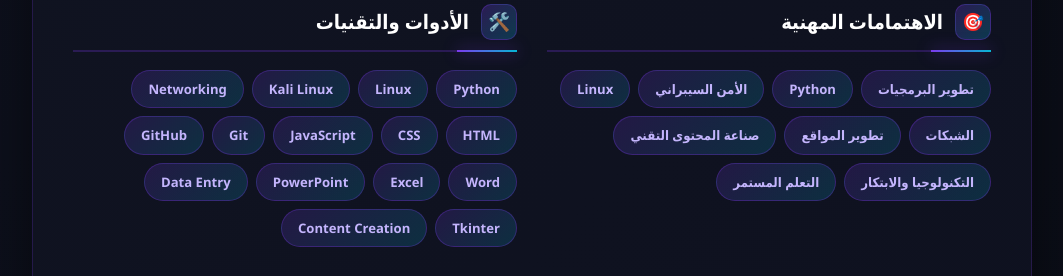
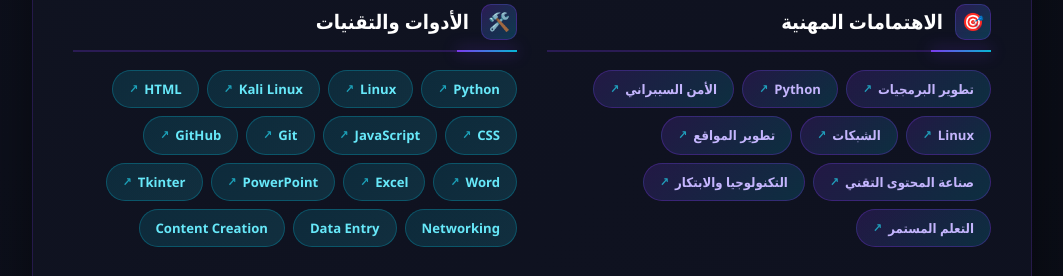
Before and after one commit to showgi249/showgi249.github.io, a plain HTML site: page cv.html in a window 1280 px wide. Shown: the part 3350-3626 px from the top of the page, without its empty margins (108-1171 px from the left). Drawn offline with Linux system fonts and the light colour scheme.

Commit message:
Update cv.html

```diff
--- a/cv.html
+++ b/cv.html
@@ -44,7 +44,6 @@
       z-index: 1;
     }
 
-    /* شريط التنقل العلوي */
     .cv-topbar {
       display: flex;
       justify-content: space-between;
@@ -98,7 +97,6 @@
       box-shadow: 0 12px 30px rgba(124, 58, 237, 0.6);
     }
 
-    /* ورقة السيرة الذاتية */
     .cv-paper {
       background: linear-gradient(135deg, rgba(20, 24, 36, 0.95) 0%, rgba(15, 18, 32, 0.95) 100%);
       border: 1px solid rgba(124, 58, 237, 0.2);
@@ -108,7 +106,6 @@
       backdrop-filter: blur(10px);
     }
 
-    /* الهيدر */
     .cv-header {
       display: flex;
       align-items: center;
@@ -195,7 +192,6 @@
       transform: translateY(-2px);
     }
 
-    /* الأقسام */
     .cv-block {
       margin-bottom: 32px;
       page-break-inside: avoid;
@@ -246,7 +242,6 @@
 
     .cv-block p:last-child { margin-bottom: 0; }
 
-    /* الهدف المهني */
     .goal-box {
       background: linear-gradient(135deg, rgba(124, 58, 237, 0.12), rgba(6, 182, 212, 0.12));
       border: 1px solid rgba(124, 58, 237, 0.3);
@@ -270,14 +265,12 @@
       line-height: 1;
     }
 
-    /* شبكة عمودين */
     .two-col {
       display: grid;
       grid-template-columns: 1fr 1fr;
       gap: 30px;
     }
 
-    /* المهارات */
     .skill {
       margin-bottom: 14px;
     }
@@ -325,7 +318,7 @@
       100% { filter: brightness(1); }
     }
 
-    /* الوسوم */
+    /* ====== الوسوم (Tags) ====== */
     .tags {
       display: flex;
       flex-wrap: wrap;
@@ -333,6 +326,9 @@
     }
 
     .tag {
+      display: inline-flex;
+      align-items: center;
+      gap: 6px;
       padding: 7px 16px;
       background: linear-gradient(135deg, rgba(124, 58, 237, 0.18), rgba(6, 182, 212, 0.18));
       border: 1px solid rgba(124, 58, 237, 0.3);
@@ -341,15 +337,52 @@
       font-size: 0.82rem;
       font-weight: 600;
       transition: all 0.3s;
+      text-decoration: none;
+      cursor: pointer;
     }
 
-    .tag:hover {
-      transform: translateY(-2px);
-      color: #fff;
-      box-shadow: 0 5px 15px rgba(124, 58, 237, 0.4);
+    /* وسم قابل للنقر */
+    .tag-link {
+      position: relative;
     }
 
-    /* المشاريع والخبرات */
+    .tag-link::after {
+      content: '↗';
+      font-size: 0.75rem;
+      color: #22d3ee;
+      opacity: 0.7;
+      transition: all 0.3s;
+    }
+
+    .tag-link:hover {
+      transform: translateY(-3px);
+      color: #fff;
+      background: linear-gradient(135deg, rgba(124, 58, 237, 0.4), rgba(6, 182, 212, 0.4));
+      box-shadow: 0 8px 20px rgba(124, 58, 237, 0.5);
+      border-color: #a78bfa;
+    }
+
+    .tag-link:hover::after {
+      opacity: 1;
+      transform: translate(2px, -2px);
+    }
+
+    /* وسم ثابت غير قابل للنقر */
+    .tag-static {
+      cursor: default;
+    }
+
+    .tag-static:hover {
+      transform: none;
+    }
+
+    /* الوسوم الخاصة بالأدوات */
+    .tag-tool {
+      background: linear-gradient(135deg, rgba(6, 182, 212, 0.15), rgba(34, 211, 238, 0.15));
+      border-color: rgba(6, 182, 212, 0.3);
+      color: #67e8f9;
+    }
+
     .item {
       background: rgba(15, 18, 28, 0.6);
       border: 1px solid rgba(42, 46, 56, 0.8);
@@ -421,7 +454,6 @@
       font-size: 0.9rem;
     }
 
-    /* قائمة الإنجازات */
     .achievements {
       display: grid;
       grid-template-columns: repeat(auto-fit, minmax(250px, 1fr));
@@ -457,7 +489,6 @@
       line-height: 1.6;
     }
 
-    /* الشهادات */
     .cert-item {
       display: flex;
       align-items: flex-start;
@@ -493,7 +524,6 @@
       line-height: 1.5;
     }
 
-    /* الفوتر */
     .cv-footer {
       text-align: center;
       padding-top: 25px;
@@ -507,7 +537,6 @@
       color: #a78bfa;
     }
 
-    /* الجوال */
     @media (max-width: 700px) {
       body { padding: 12px; }
       .cv-paper { padding: 25px 20px; border-radius: 16px; }
@@ -520,36 +549,16 @@
       .cv-topbar { justify-content: center; }
     }
 
-    /* الطباعة */
     @media print {
-      body {
-        background: #fff;
-        color: #000;
-        padding: 0;
-      }
+      body { background: #fff; color: #000; padding: 0; }
       body::before { display: none; }
       .cv-topbar { display: none; }
-      .cv-paper {
-        background: #fff;
-        border: none;
-        box-shadow: none;
-        padding: 20px;
-      }
-      .cv-name {
-        background: none;
-        -webkit-text-fill-color: #7c3aed;
-        color: #7c3aed;
-      }
+      .cv-paper { background: #fff; border: none; box-shadow: none; padding: 20px; }
+      .cv-name { background: none; -webkit-text-fill-color: #7c3aed; color: #7c3aed; }
       .cv-block-title, .item-title, .cv-role { color: #000; }
-      .cv-block p, .item-desc, .item-list li, .cert-text, .achievement-text {
-        color: #333;
-      }
+      .cv-block p, .item-desc, .item-list li, .cert-text, .achievement-text { color: #333; }
       .cv-block { page-break-inside: avoid; }
-      .item, .cert-item, .achievement-item, .goal-box {
-        background: #f8f9fa;
-        border-color: #ddd;
-        break-inside: avoid;
-      }
+      .item, .cert-item, .achievement-item, .goal-box { background: #f8f9fa; border-color: #ddd; break-inside: avoid; }
     }
   </style>
 </head>
@@ -557,13 +566,11 @@
 
   <div class="cv-wrapper">
 
-    <!-- شريط علوي -->
     <div class="cv-topbar">
       <a href="index.html" class="back-btn">← العودة للموقع</a>
       <button class="print-btn" onclick="window.print()">🖨️ طباعة / حفظ PDF</button>
     </div>
 
-    <!-- ورقة السيرة الذاتية -->
     <div class="cv-paper">
 
       <!-- الهيدر -->
@@ -599,7 +606,7 @@
         </div>
       </section>
 
-      <!-- عمودان: المهارات + اللغات -->
+      <!-- المهارات + اللغات -->
       <div class="two-col">
         <section class="cv-block">
           <h2 class="cv-block-title"><span class="cv-block-icon">⚡</span> المهارات التقنية</h2>
@@ -766,41 +773,41 @@
         </div>
       </section>
 
-      <!-- الاهتمامات + الأدوات -->
+      <!-- الاهتمامات + الأدوات (تم التعديل) -->
       <div class="two-col">
         <section class="cv-block">
           <h2 class="cv-block-title"><span class="cv-block-icon">🎯</span> الاهتمامات المهنية</h2>
           <div class="tags">
-            <span class="tag">تطوير البرمجيات</span>
-            <span class="tag">Python</span>
-            <span class="tag">الأمن السيبراني</span>
-            <span class="tag">Linux</span>
-            <span class="tag">الشبكات</span>
-            <span class="tag">تطوير المواقع</span>
-            <span class="tag">صناعة المحتوى التقني</span>
-            <span class="tag">التكنولوجيا والابتكار</span>
-            <span class="tag">التعلم المستمر</span>
+            <a href="https://github.com/" target="_blank" rel="noopener" class="tag tag-link">تطوير البرمجيات</a>
+            <a href="https://www.python.org/" target="_blank" rel="noopener" class="tag tag-link">Python</a>
+            <a href="https://www.cisa.gov/cybersecurity" target="_blank" rel="noopener" class="tag tag-link">الأمن السيبراني</a>
+            <a href="https://www.linux.org/" target="_blank" rel="noopener" class="tag tag-link">Linux</a>
+            <a href="https://www.cisco.com/c/en/us/solutions/enterprise-networks/what-is-computer-networking.html" target="_blank" rel="noopener" class="tag tag-link">الشبكات</a>
+            <a href="https://developer.mozilla.org/" target="_blank" rel="noopener" class="tag tag-link">تطوير المواقع</a>
+            <a href="https://www.youtube.com/" target="_blank" rel="noopener" class="tag tag-link">صناعة المحتوى التقني</a>
+            <a href="https://www.technologyreview.com/" target="_blank" rel="noopener" class="tag tag-link">التكنولوجيا والابتكار</a>
+            <a href="https://www.freecodecamp.org/" target="_blank" rel="noopener" class="tag tag-link">التعلم المستمر</a>
           </div>
         </section>
 
         <section class="cv-block">
           <h2 class="cv-block-title"><span class="cv-block-icon">🛠️</span> الأدوات والتقنيات</h2>
           <div class="tags">
-            <span class="tag">Python</span>
-            <span class="tag">Linux</span>
-            <span class="tag">Kali Linux</span>
-            <span class="tag">Networking</span>
-            <span class="tag">HTML</span>
-            <span class="tag">CSS</span>
-            <span class="tag">JavaScript</span>
-            <span class="tag">Git</span>
-            <span class="tag">GitHub</span>
-            <span class="tag">Word</span>
-            <span class="tag">Excel</span>
-            <span class="tag">PowerPoint</span>
-            <span class="tag">Data Entry</span>
-            <span class="tag">Tkinter</span>
-            <span class="tag">Content Creation</span>
+            <a href="https://www.python.org/" target="_blank" rel="noopener" class="tag tag-link tag-tool">Python</a>
+            <a href="https://www.linux.org/" target="_blank" rel="noopener" class="tag tag-link tag-tool">Linux</a>
+            <a href="https://www.kali.org/" target="_blank" rel="noopener" class="tag tag-link tag-tool">Kali Linux</a>
+            <a href="https://developer.mozilla.org/en-US/docs/Web/HTML" target="_blank" rel="noopener" class="tag tag-link tag-tool">HTML</a>
+            <a href="https://developer.mozilla.org/en-US/docs/Web/CSS" target="_blank" rel="noopener" class="tag tag-link tag-tool">CSS</a>
+            <a href="https://developer.mozilla.org/en-US/docs/Web/JavaScript" target="_blank" rel="noopener" class="tag tag-link tag-tool">JavaScript</a>
+            <a href="https://git-scm.com/" target="_blank" rel="noopener" class="tag tag-link tag-tool">Git</a>
+            <a href="https://github.com/" target="_blank" rel="noopener" class="tag tag-link tag-tool">GitHub</a>
+            <a href="https://www.microsoft.com/microsoft-365/word" target="_blank" rel="noopener" class="tag tag-link tag-tool">Word</a>
+            <a href="https://www.microsoft.com/microsoft-365/excel" target="_blank" rel="noopener" class="tag tag-link tag-tool">Excel</a>
+            <a href="https://www.microsoft.com/microsoft-365/powerpoint" target="_blank" rel="noopener" class="tag tag-link tag-tool">PowerPoint</a>
+            <a href="https://docs.python.org/3/library/tkinter.html" target="_blank" rel="noopener" class="tag tag-link tag-tool">Tkinter</a>
+            <span class="tag tag-static tag-tool">Networking</span>
+            <span class="tag tag-static tag-tool">Data Entry</span>
+            <span class="tag tag-static tag-tool">Content Creation</span>
           </div>
         </section>
       </div>
@@ -811,7 +818,6 @@
         <p style="text-align: center; color: #a78bfa; font-weight: 600;">متاحة عند الطلب.</p>
       </section>
 
-      <!-- الفوتر -->
       <div class="cv-footer">
         <p><strong>أحمد شوقي</strong> — <strong>SHOWGI249</strong></p>
         <p>© 2026 — جميع الحقوق محفوظة</p>
```
